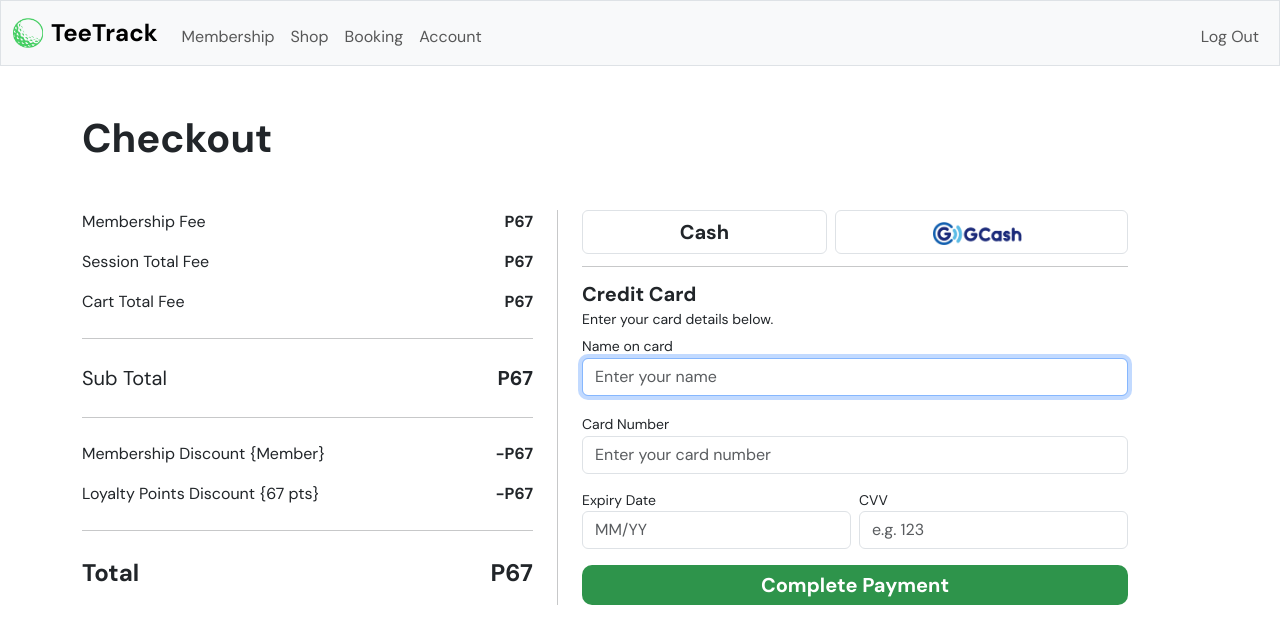
After one commit to johnllss/INFOM_DB-App_Gr3, a Flask app: page /checkout in a window 1280 px wide. The commit adds this page. Shown: the top 644 px of the page. Run offline with Flask 3, Linux system fonts and the light colour scheme; the visitor is signed in with stand-in values (Sample User, id 1); some libraries are stand-ins or nearby versions.

Commit message:
added checkout page and purchased page, a bit of backend for checkout route.

```diff
--- a/golf/app.py
+++ b/golf/app.py
@@ -45,7 +45,7 @@ def register():
         elif not email:
             return apology("Input your email.", 400)
 
-        cur = mysql.connection.cursor(MySQLdb.cursors.DictCursor)
+        cur = mysql.connection.cursor()
         cur.execute("SELECT * FROM user WHERE email = %s", (email,))
         user = cur.fetchone()
         cur.close()
@@ -165,6 +165,34 @@ def range():
 def account():
     return apology("67 error", 67)
 
+# Checkout (where all payments are settled)
+@app.route("/checkout", methods=["GET", "POST"])
+@login_required
+def checkout():
+    if request.method == "POST":
+        payment_method = request.form.get("method")
+
+        if payment_method == "cash":
+            message = "Pass in the cash to the assigned counter."
+            return render_template("purchased.html", message=message)
+        if payment_method == "gcash":
+            message = "Your balance in GCash has been deducted from your payment."
+            return render_template("purchased.html", message=message)
+        if payment_method == "card":
+            card_name = request.form.get("name")
+            card_number = request.form.get("c_num")
+            expiry_date = request.form.get("exp_date")
+            cvv = request.form.get("cvv")
+
+            if not (card_name and card_number and expiry_date and cvv):
+                return apology("Fill in the complete card details.", 67)
+
+            message = "Your balance in your card has been deducted from your payment."
+            return render_template("purchased.html", message=message)
+    else:
+
+        return render_template("checkout.html")
+
 @app.route("/logout")
 def logout():
     """Log user out"""
--- a/golf/helpers.py
+++ b/golf/helpers.py
@@ -41,3 +41,7 @@ def login_required(f):
         return f(*args, **kwargs)
 
     return decorated_function
+
+def php(value):
+    """Format value as PHP."""
+    return f"₱{value:,.2f}"
--- a/golf/static/styles.css
+++ b/golf/static/styles.css
@@ -97,3 +97,11 @@ body.homepage-background {
   padding: 4px 12px;
   border-radius: 10px;
 }
+
+.fs-7{
+  font-size: 0.875rem;
+}
+
+.fs-8{
+  font-size: 0.75rem;
+}
--- /dev/null
+++ b/golf/templates/checkout.html
@@ -0,0 +1,98 @@
+{% extends "layout.html" %}
+
+{% block title %}
+    Checkout
+{% endblock %}
+
+{% block main %}
+<div class="container">
+    <h1 class="my-5"><strong>Checkout</strong></h1>
+    <div class="row">
+        <div class="col-md-5 d-flex flex-column gap-3">
+            <div class="d-flex">
+                <div>Membership Fee</div>
+                <div class="ms-auto"><strong>P67</strong></div>
+            </div>
+            <div class="d-flex">
+                <div>Session Total Fee</div>
+                <div class="ms-auto"><strong>P67</strong></div>
+            </div>
+            <div class="d-flex">
+                <div>Cart Total Fee</div>
+                <div class="ms-auto"><strong>P67</strong></div>
+            </div>
+
+            <hr class="my-2">
+
+            <div class="d-flex">
+                <span class="fs-5">Sub Total</span>
+                <div class="fs-5 ms-auto"><strong>P67</strong></div>
+            </div>
+
+            <hr class="my-2">
+
+            <div class="d-flex">
+                <div>Membership Discount {Member}</div>
+                <div class="ms-auto"><strong>-P67</strong></div>
+            </div>
+            <div class="d-flex">
+                <div>Loyalty Points Discount {67 pts}</div>
+                <div class="ms-auto"><strong>-P67</strong></div>
+            </div>
+
+            <hr class="my-2">
+
+            <div class="d-flex">
+                <span class="fs-4"><strong>Total</strong></span>
+                <div class="fs-4 ms-auto"><strong>P67</strong></div>
+            </div>
+
+
+        </div>
+
+        <div class="col-auto d-flex"> <div class="vr py-5"></div> </div>
+
+        <div class="col-md-6 d-flex flex-column gap-1">
+            <form method="POST" action="/checkout" class="d-flex gap-2">
+                <button type="submit" name="method" value="cash" class="btn flex-fill border rounded text-center fs-5"><strong>Cash</strong></button>
+                <button type="submit" name="method" value="gcash" class="btn flex-fill border rounded text-center fs-5">
+                    <img src="/static/images/gcash_logo.png" alt="Booking Logo" width="90" height="23" class="d-inline-block me-2">
+                </button>
+            </form>
+
+            <hr class="my-2">
+
+            <div class="d-flex flex-column">
+                <span class="fs-5"><strong>Credit Card</strong></span>
+                <span class="fs-7">Enter your card details below.</span>
+            </div>
+
+            <div class="d-flex flex-column gap-3">
+                <div d-flex flex-column>
+                    <span class="fs-7">Name on card</span>
+                    <input autocomplete="off" autofocus class="form-control" name="name" placeholder="Enter your name" type="text">
+                </div>
+                <div d-flex flex-column>
+                    <span class="fs-7">Card Number</span>
+                    <input autocomplete="off" autofocus class="form-control" name="c_num" placeholder="Enter your card number" type="text">
+                </div>
+                <div class="d-flex gap-2">
+                    <div class="d-flex flex-fill flex-column">
+                        <span class="fs-7">Expiry Date</span>
+                        <input autocomplete="off" autofocus class="form-control" name="exp_date" placeholder="MM/YY" type="text">
+                    </div>
+                    <div class="d-flex flex-fill flex-column">
+                        <span class="fs-7">CVV</span>
+                        <input autocomplete="off" autofocus class="form-control" name="cvv" placeholder="e.g. 123" type="text">
+                    </div>
+                </div>
+                <form method="POST" action="/checkout" class="d-flex flex-column">
+                    <button type="submit" name="method" value="card" class="btn flex-fill homepage-welcome text-center fs-5"><strong>Complete Payment</strong></button>
+                </form>
+            </div>
+
+        </div>
+
+    </div>
+</div>
+{% endblock %}
```
Also changed, not shown: golf/templates/purchased.html (added, +13 -0 lines), golf/static/images/gcash_logo.png (added), 3 other files.
